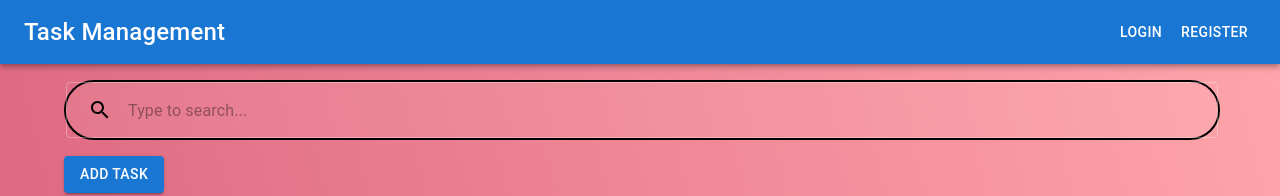
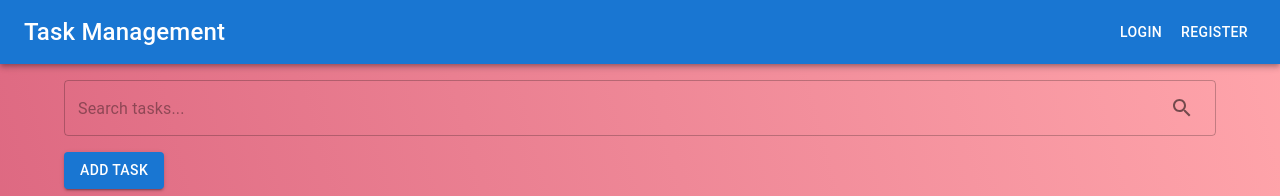
Before and after one commit to atharvashirodkar/Task-Management-Frontend, a React (Vite) app: page / in a window 1280 px wide. Shown: the top 196 px of the page. Built offline with nearby package versions, Linux system fonts and the light colour scheme; no server answers.

Commit message:
updated search component

```diff
--- a/src/component/TaskSearch.jsx
+++ b/src/component/TaskSearch.jsx
@@ -1,49 +1,36 @@
-import React, { useState, useEffect } from "react";
-import { Box, TextField, InputAdornment, IconButton, Paper, Typography } from '@mui/material';
-import SearchIcon from '@mui/icons-material/Search';
-
+import React, { useState } from "react";
+import { TextField, InputAdornment, IconButton } from "@mui/material";
+import SearchIcon from "@mui/icons-material/Search";
 
 const TaskSearch = ({ onSearch }) => {
   const [query, setQuery] = useState("");
 
-  useEffect(() => {
-    const debounceTimer = setTimeout(() => onSearch(query), 500);
-    return () => clearTimeout(debounceTimer);
-  }, [query, onSearch]);
+  const handleSearch = () => {
+    onSearch(query); // Call the onSearch prop with the search query
+  };
 
   return (
-    <Box>
     <TextField
       fullWidth
-          placeholder="Type to search..."
+      variant="outlined"
+      placeholder="Search tasks..."
       value={query}
       onChange={(e) => setQuery(e.target.value)}
+      onKeyPress={(e) => {
+        if (e.key === "Enter") {
+          handleSearch();
+        }
+      }}
       InputProps={{
-            startAdornment: (
-              <InputAdornment position="start">
-                <IconButton>
-                  <SearchIcon sx={{ color: 'black' }} />
+        endAdornment: (
+          <InputAdornment position="end">
+            <IconButton onClick={handleSearch}>
+              <SearchIcon />
             </IconButton>
           </InputAdornment>
         ),
       }}
-          sx={{
-            backgroundColor: 'rgba(255, 209, 209, 0.1)',
-            borderRadius: 10,
-            border: 2,
-            color: 'black',
-            '& .MuiOutlinedInput-notchedOutline': {
-              borderColor: 'rgba(255, 255, 255, 0.3)',
-            },
-            '&:hover .MuiOutlinedInput-notchedOutline': {
-              borderColor: 'rgba(0, 98, 255, 0.6)',
-            },
-            '&.Mui-focused .MuiOutlinedInput-notchedOutline': {
-              borderColor: 'white',
-            },
-          }}
     />
-    </Box>
   );
 };
 
```
Lines whose indentation alone changed are shown as unchanged.
